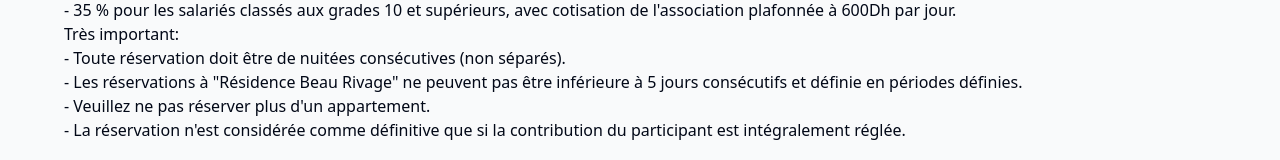
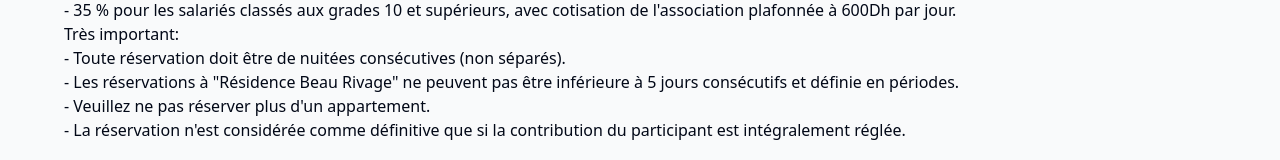
Before and after one commit to yelakli/period-lock-apartments, a React (Vite) app: page / in a window 1280 px wide. Shown: the part 254-414 px from the top of the page. Built offline with nearby package versions, Linux system fonts and the light colour scheme; no server answers; the database is empty.

Commit message:
index change

```diff
--- a/src/pages/Index.tsx
+++ b/src/pages/Index.tsx
@@ -38,7 +38,7 @@ const Index = () => {
 
           <p className="text-left">Très important:</p>
           <p className="text-left">- Toute réservation doit être de nuitées consécutives (non séparés).</p>
-          <p className="text-left">- Les réservations à "Résidence Beau Rivage" ne peuvent pas être inférieure à 5 jours consécutifs et définie en périodes définies.</p>
+          <p className="text-left">- Les réservations à "Résidence Beau Rivage" ne peuvent pas être inférieure à 5 jours consécutifs et définie en périodes.</p>
           <p className="text-left">- Veuillez ne pas réserver plus d'un appartement.</p>
           <p className="text-left">- La réservation n'est considérée comme définitive que si la contribution du participant est intégralement réglée.</p>
         </div>
```
